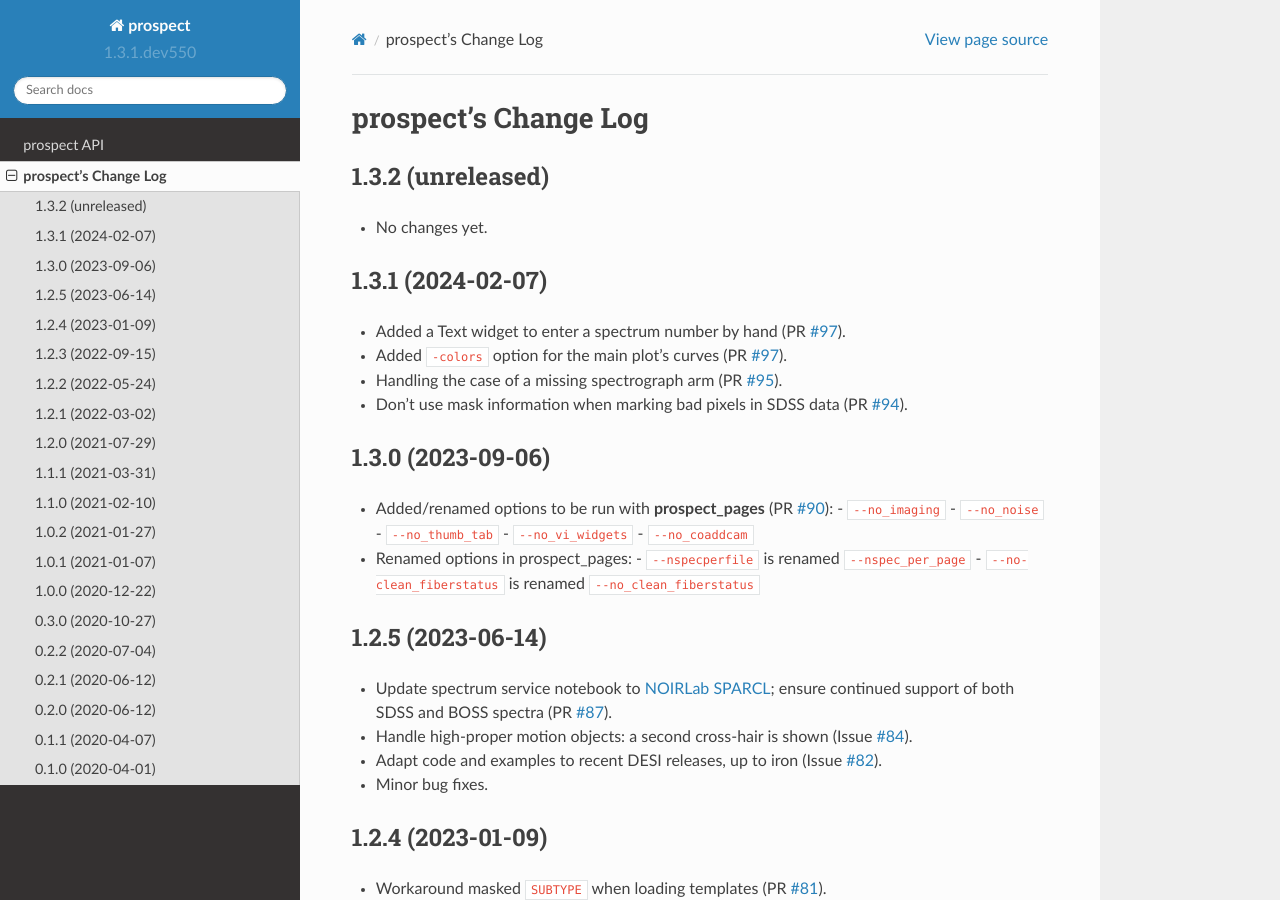
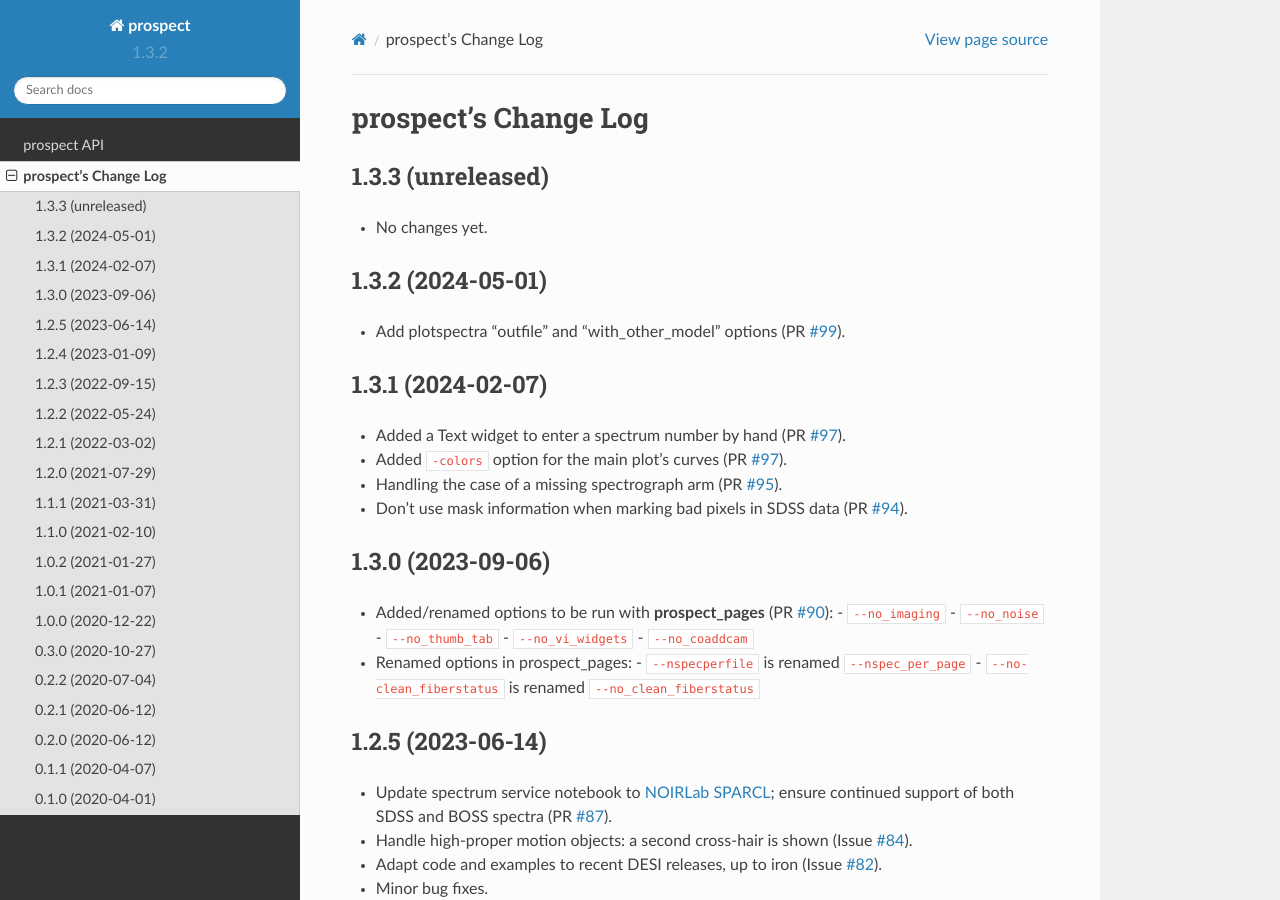
Before and after one commit to desihub/prospect, a Sphinx documentation site: the page built from doc/changes.rst, in a window 1280 px wide and 900 px high. Built offline with Sphinx 7.4.7 and the Read the Docs theme 2.0.0, drawn with Linux system fonts in a browser that asks for light colours.

Commit message:
update release notes and version for prospect/1.3.2

```diff
--- a/doc/changes.rst
+++ b/doc/changes.rst
@@ -2,10 +2,17 @@
 prospect's Change Log
 =====================
 
-1.3.2 (unreleased)
+1.3.3 (unreleased)
 ------------------
 
 * No changes yet.
+
+1.3.2 (2024-05-01)
+------------------
+
+* Add plotspectra "outfile" and "with_other_model" options (PR `#99`_).
+
+.. _`#99`: https://github.com/desihub/prospect/pull/99
 
 1.3.1 (2024-02-07)
 ------------------
--- a/py/prospect/_version.py
+++ b/py/prospect/_version.py
@@ -1 +1 @@
-__version__ = '1.3.1.dev550'
+__version__ = '1.3.2'
```
